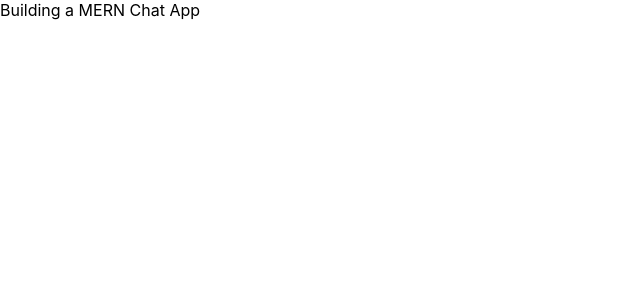
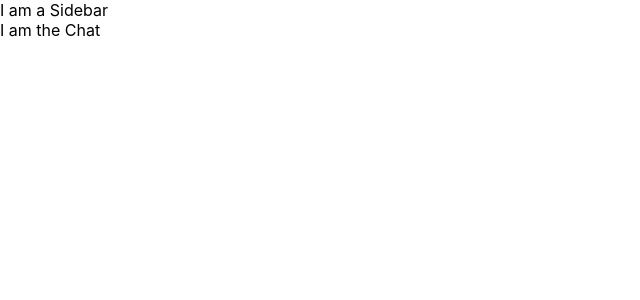
Before and after one commit to luqmanrumaiz/Cool-Chat-App, a React (Create React App) app in the folder cool-chat-app/: page / in a window 1280 px wide. Shown: the top 300 px of the page, without its empty margins (0-640 px from the left). Built offline with nearby package versions, Linux system fonts and the light colour scheme.

Commit message:
Created Basic Chat and Sidebar Components

```diff
--- a/cool-chat-app/src/App.js
+++ b/cool-chat-app/src/App.js
@@ -1,7 +1,14 @@
 import "./App.css";
+import Sidebar from "./Sidebar.js";
+import Chat from "./Chat.js";
 
 function App() {
-  return <div className="app">Building a MERN Chat App</div>;
+  return (
+    <div className="app">
+      <Sidebar />
+      <Chat />
+    </div>
+  );
 }
 
 export default App;
--- /dev/null
+++ b/cool-chat-app/src/Chat.js
@@ -0,0 +1,7 @@
+import React from "react";
+
+function Chat() {
+  return <div>I am the Chat</div>;
+}
+
+export default Chat;
--- /dev/null
+++ b/cool-chat-app/src/Sidebar.js
@@ -0,0 +1,8 @@
+import React from "react";
+import "./Sidebar.css";
+
+function Sidebar() {
+  return <div className="sidebar">I am a Sidebar</div>;
+}
+
+export default Sidebar;
```
Also changed, not shown: cool-chat-app/src/Chat.css (added), cool-chat-app/src/Sidebar.css (added).
